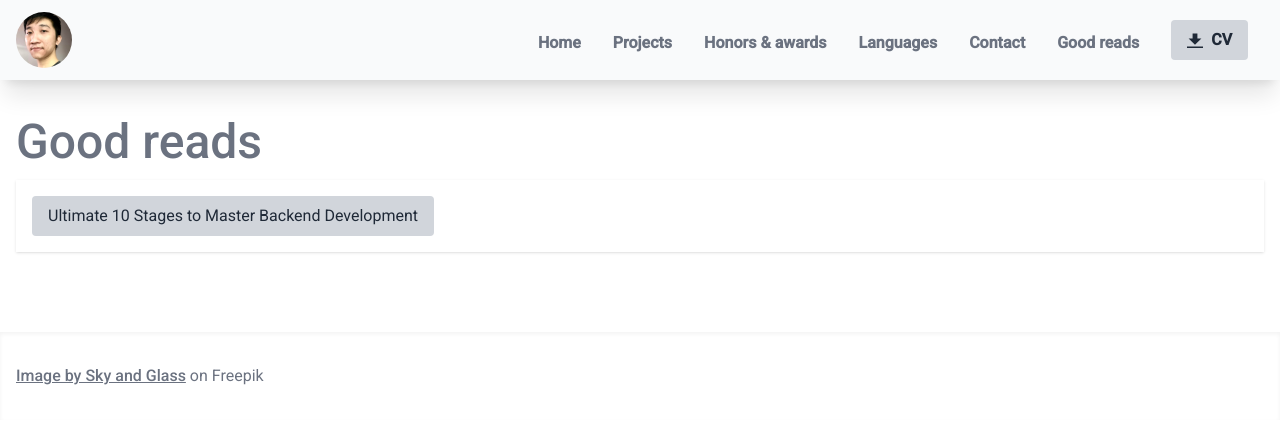
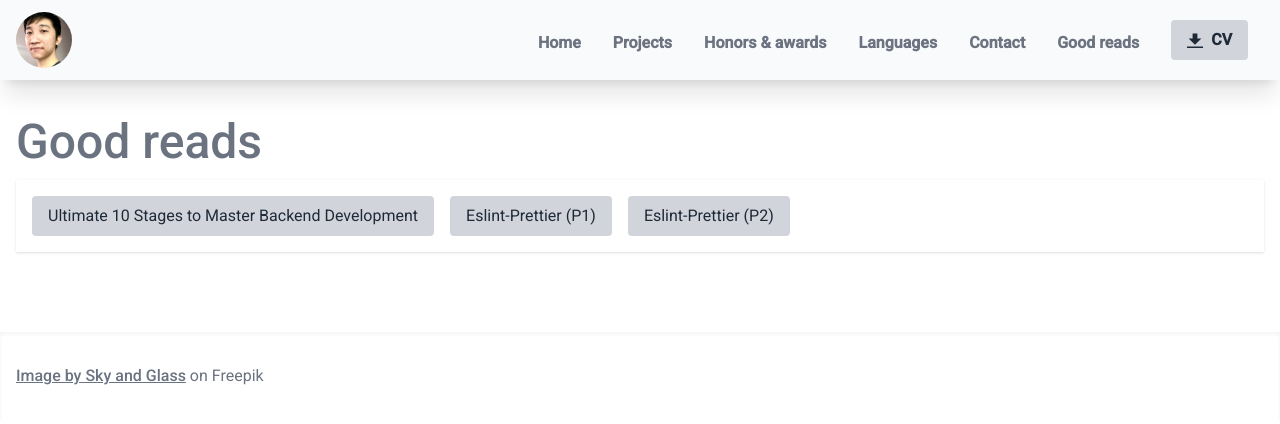
Before and after one commit to thanhtrungvo8401/my-portfolio, a Next.js app: page /good-reads in a window 1280 px wide. Shown: the top 424 px of the page. Built offline with nearby package versions, Linux system fonts and the light colour scheme.

Commit message:
update good reads

```diff
--- a/containers/good-reads/index.tsx
+++ b/containers/good-reads/index.tsx
@@ -7,7 +7,7 @@ export default function GoodReads() {
     <Container>
       <Headline1 className="mt-8">Good reads</Headline1>
 
-      <div className="flex p-4 shadow">
+      <div className="flex gap-4 p-4 shadow">
         <a
           target="_blank"
           href="https://levelup.gitconnected.com/ultimate-10-stages-to-master-backend-development-f6f65f22a327"
@@ -17,6 +17,22 @@ export default function GoodReads() {
             Ultimate 10 Stages to Master Backend Development
           </Button>
         </a>
+
+        <a
+          target="_blank"
+          href="https://khalilstemmler.com/blogs/typescript/eslint-for-typescript/"
+          rel="noreferrer"
+        >
+          <Button className="!font-normal">Eslint-Prettier (P1)</Button>
+        </a>
+
+        <a
+          target="_blank"
+          href="https://khalilstemmler.com/blogs/tooling/prettier/"
+          rel="noreferrer"
+        >
+          <Button className="!font-normal">Eslint-Prettier (P2)</Button>
+        </a>
       </div>
     </Container>
   );
```
